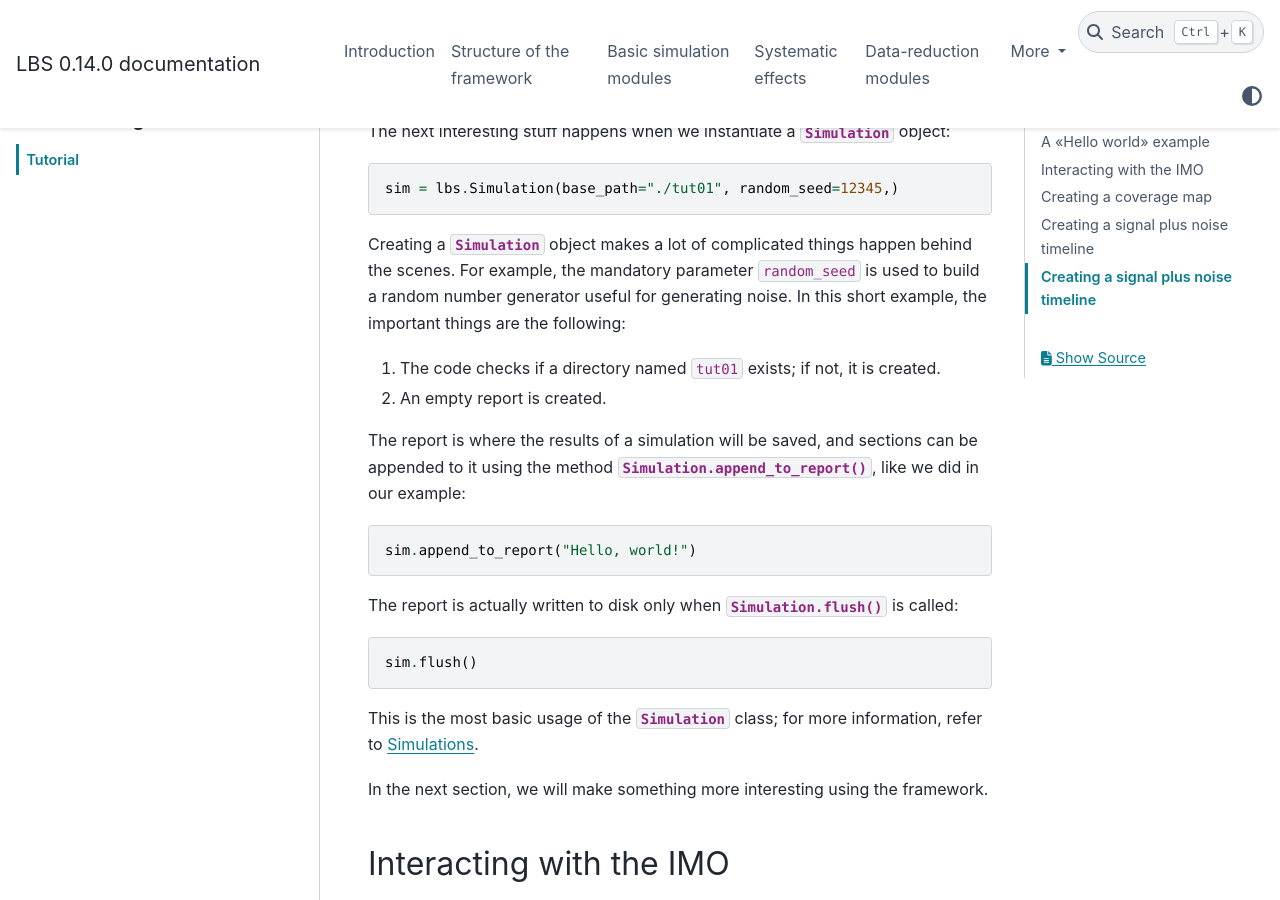
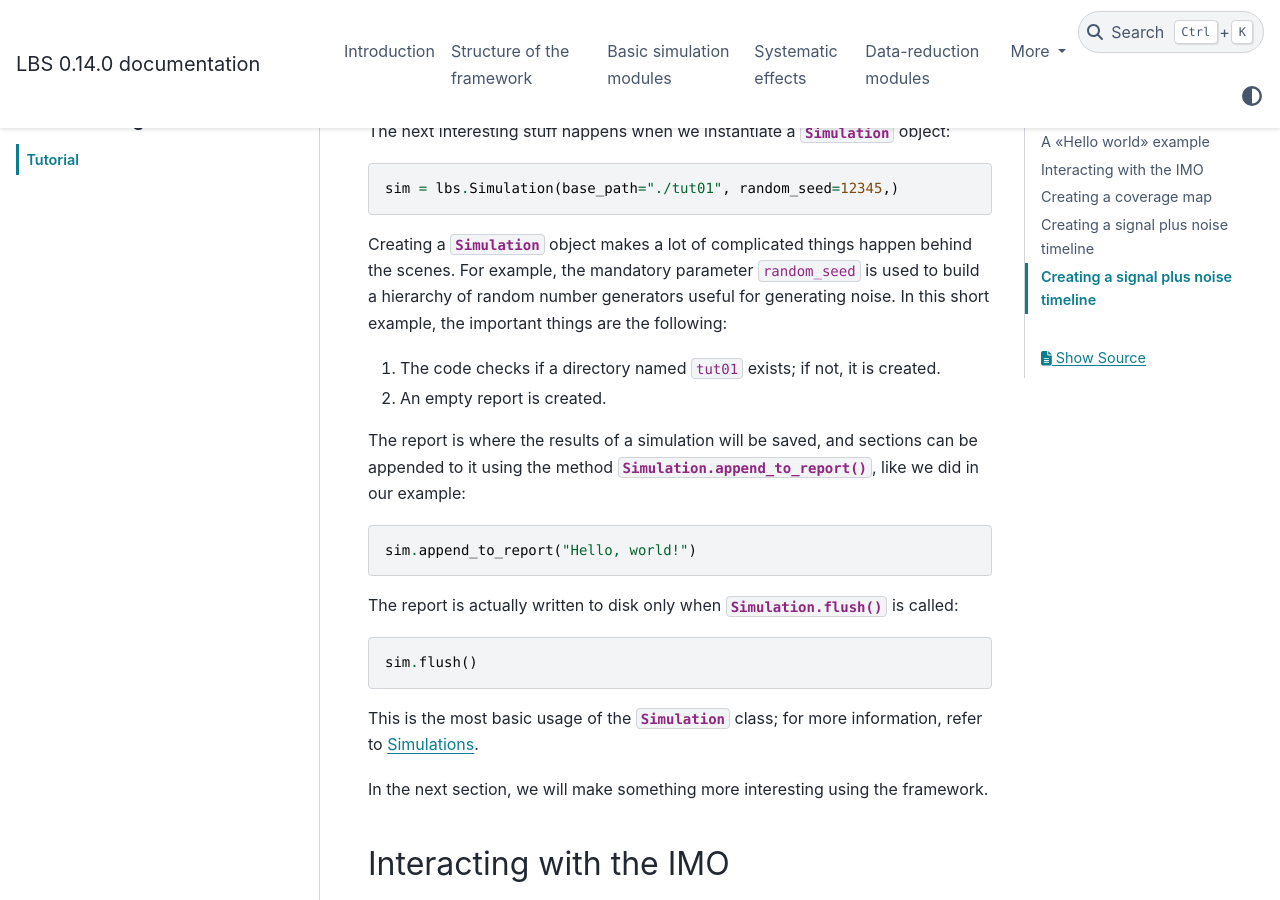
Before and after one commit to litebird/litebird_sim, a Sphinx documentation site: the page built from docs/source/tutorial.rst, in a window 1280 px wide and 900 px high, scrolled down 2212 px. Built offline with Sphinx 7.4.7 and the PyData theme 0.15.4, drawn with Linux system fonts in a browser that asks for light colours.

Commit message:
Update tutorial.rst

```diff
--- a/docs/source/tutorial.rst
+++ b/docs/source/tutorial.rst
@@ -105,7 +105,7 @@ The next interesting stuff happens when we instantiate a
 
 Creating a :class:`.Simulation` object makes a lot of complicated
 things happen behind the scenes. For example, the mandatory parameter
-``random_seed`` is used to build a random number generator useful for
+``random_seed`` is used to build a hierarchy of random number generators useful for
 generating noise. In this short example, the important things are
 the following:
 
```
Also changed, not shown: other parts of docs/source/tutorial.rst (+1 -1 lines), 1 other file.
